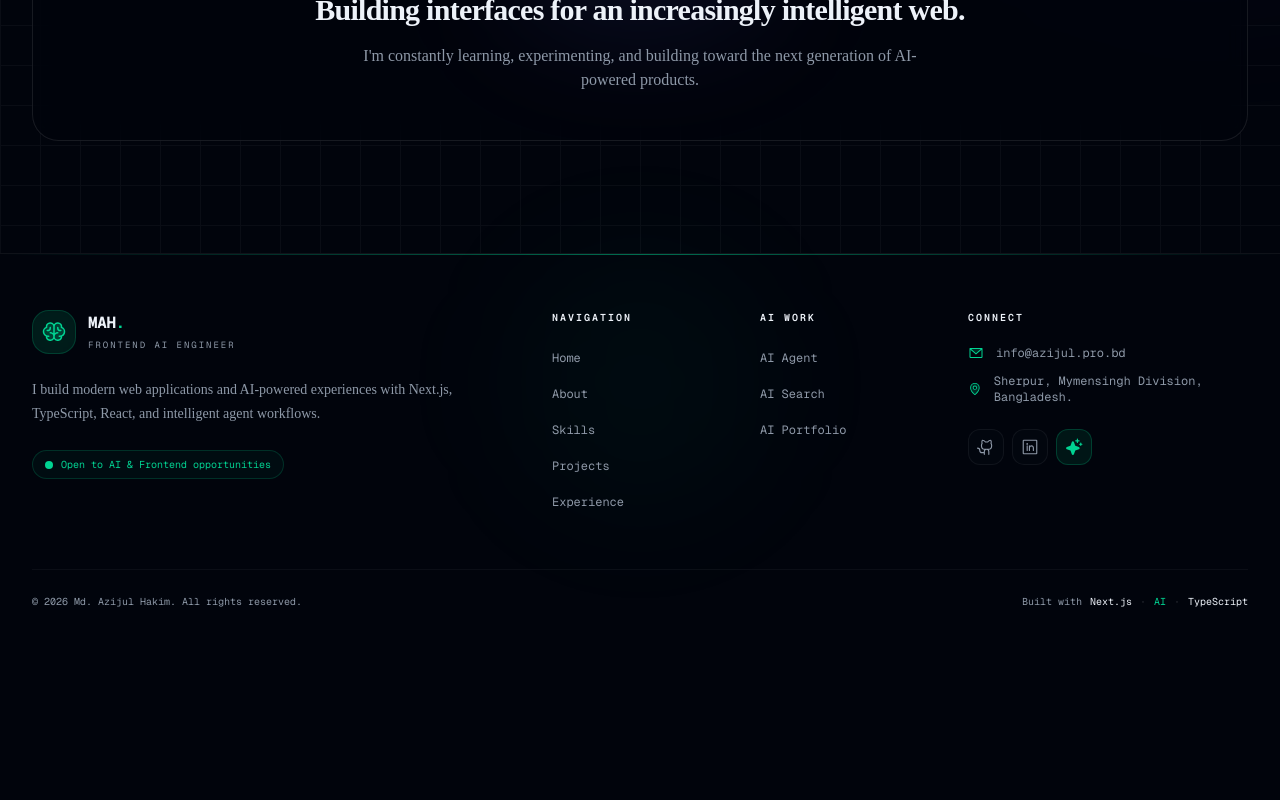
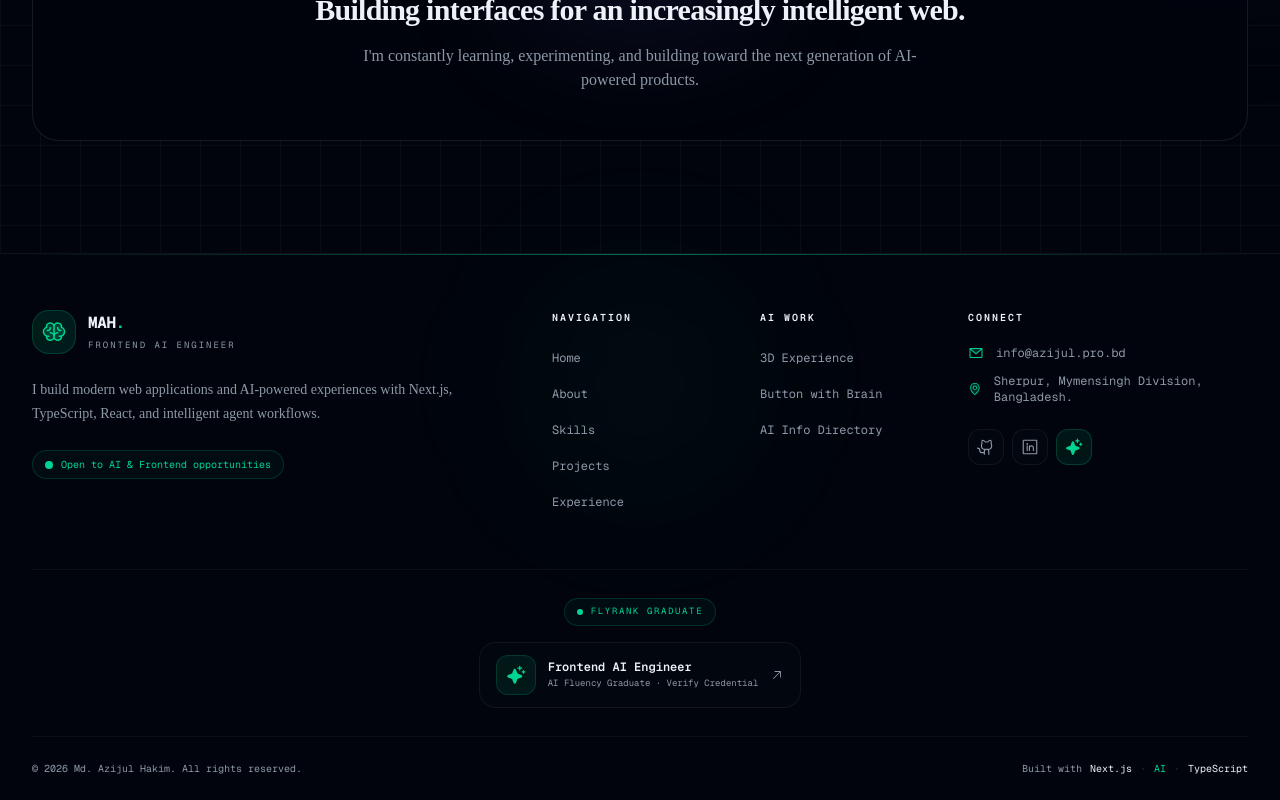
Before and after one commit to azijulhakimbd/Portfolio, a Next.js app: page /about in a window 1280 px wide. Shown: the part 2055-2855 px from the top of the page. Before the commit the page ends 2688 px from the top, so only its background shows below. Built offline with nearby package versions, Linux system fonts and the light colour scheme.

Commit message:
feat:gradute Badge add

```diff
--- a/components/layout/footer.tsx
+++ b/components/layout/footer.tsx
@@ -1,3 +1,4 @@
+
 "use client";
 
 import Link from "next/link";
@@ -20,9 +21,9 @@ const footerLinks = {
     { label: "Experience", href: "/experience" },
   ],
   projects: [
-    { label: "AI Agent", href: "/projects#ai-agent" },
-    { label: "AI Search", href: "/projects#ai-search" },
-    { label: "AI Portfolio", href: "/projects#portfolio" },
+    { label: "3D Experience", href: "/ai-lab" },
+    { label: "Button with Brain", href: "https://motion-buttons.vercel.app/" },
+    { label: "AI Info Directory", href: "https://hello-nalitabari.vercel.app/" },
   ],
 };
 
@@ -87,7 +88,8 @@ export default function Footer() {
                   weight="duotone"
                   className="
                     relative transition-transform
-                    duration-300 group-hover:scale-110
+                    duration-300
+                    group-hover:scale-110
                   "
                 />
               </div>
@@ -244,6 +246,7 @@ export default function Footer() {
             </h3>
 
             <div className="mt-5 space-y-3">
+              {/* Email */}
               <a
                 href="mailto:info@azijul.pro.bd"
                 className="
@@ -273,6 +276,7 @@ export default function Footer() {
                 />
               </a>
 
+              {/* Location */}
               <div
                 className="
                   flex items-center gap-3
@@ -292,6 +296,7 @@ export default function Footer() {
 
             {/* Socials */}
             <div className="mt-6 flex items-center gap-2">
+              {/* GitHub */}
               <Link
                 href="https://github.com/azijulhakimbd"
                 target="_blank"
@@ -311,6 +316,7 @@ export default function Footer() {
                 <GithubLogo size={18} />
               </Link>
 
+              {/* LinkedIn */}
               <Link
                 href="https://www.linkedin.com/in/azijulhakimbd"
                 target="_blank"
@@ -330,8 +336,9 @@ export default function Footer() {
                 <LinkedinLogo size={18} />
               </Link>
 
+              {/* AI Agent */}
               <Link
-                href="#ai-agent"
+                href="/ai-agent"
                 aria-label="AI Agent"
                 className="
                   flex h-9 w-9 items-center justify-center
@@ -346,6 +353,98 @@ export default function Footer() {
                 <Sparkle size={18} weight="fill" />
               </Link>
             </div>
+          </div>
+        </div>
+
+        {/* FlyRank Graduate */}
+        <div
+          className="
+            border-t border-border/50
+            py-7
+          "
+        >
+          <div className="flex flex-col items-center justify-center gap-4 text-center">
+            <div
+              className="
+                inline-flex items-center gap-2
+                rounded-full
+                border border-emerald-500/20
+                bg-emerald-500/5
+                px-3 py-1.5
+                font-mono text-[9px]
+                uppercase tracking-[0.18em]
+                text-emerald-400
+              "
+            >
+              <span className="h-1.5 w-1.5 rounded-full bg-emerald-400" />
+              FlyRank Graduate
+            </div>
+
+
+            <a
+              href="#"
+              target="_blank"
+              rel="noopener noreferrer"
+              aria-label="Verify Md. Azijul Hakim as a FlyRank AI Fluency Graduate"
+              className="
+                group inline-flex items-center gap-3
+                rounded-xl
+                border border-border/60
+                bg-muted/20
+                px-4 py-3
+                transition-all duration-300
+                hover:border-emerald-500/30
+                hover:bg-emerald-500/10
+              "
+            >
+              <div
+                className="
+                  flex h-10 w-10 shrink-0
+                  items-center justify-center
+                  rounded-lg
+                  border border-emerald-500/20
+                  bg-emerald-500/10
+                  text-emerald-400
+                  transition-transform duration-300
+                  group-hover:scale-105
+                "
+              >
+                <Sparkle size={20} weight="fill" />
+              </div>
+
+              <div className="text-left">
+                <p
+                  className="
+                    font-mono text-xs font-semibold
+                    text-foreground
+                    transition-colors
+                    group-hover:text-emerald-400
+                  "
+                >
+                  Frontend AI Engineer
+                </p>
+
+                <p
+                  className="
+                    mt-0.5 font-mono text-[9px]
+                    text-muted-foreground
+                  "
+                >
+                  AI Fluency Graduate · Verify Credential
+                </p>
+              </div>
+
+              <ArrowUpRight
+                size={14}
+                className="
+                  text-muted-foreground
+                  transition-all duration-200
+                  group-hover:translate-x-0.5
+                  group-hover:-translate-y-0.5
+                  group-hover:text-emerald-400
+                "
+              />
+            </a>
           </div>
         </div>
 
@@ -378,7 +477,9 @@ export default function Footer() {
           >
             <span>Built with</span>
 
-            <span className="text-foreground">Next.js</span>
+            <span className="text-foreground">
+              Next.js
+            </span>
 
             <span className="text-border">•</span>
 
```
